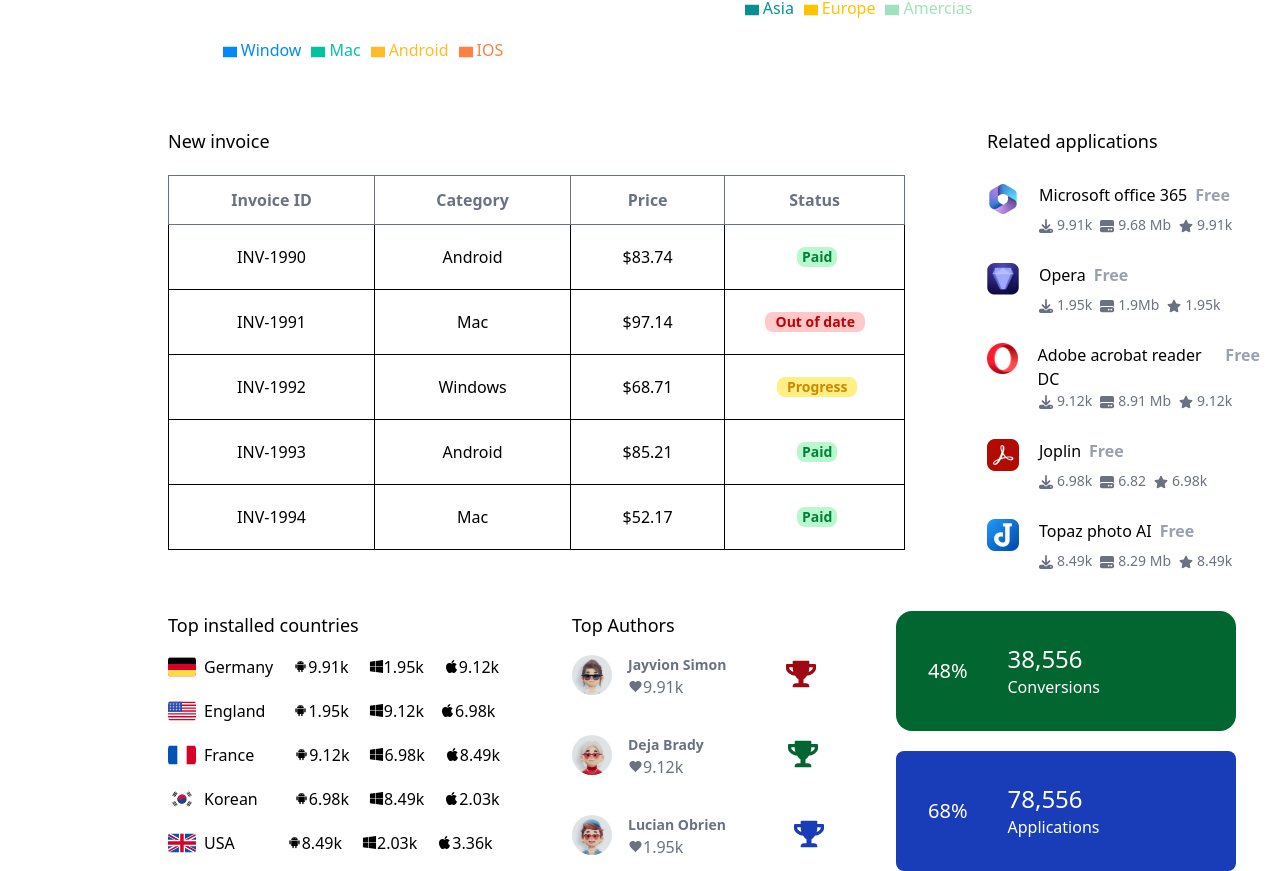
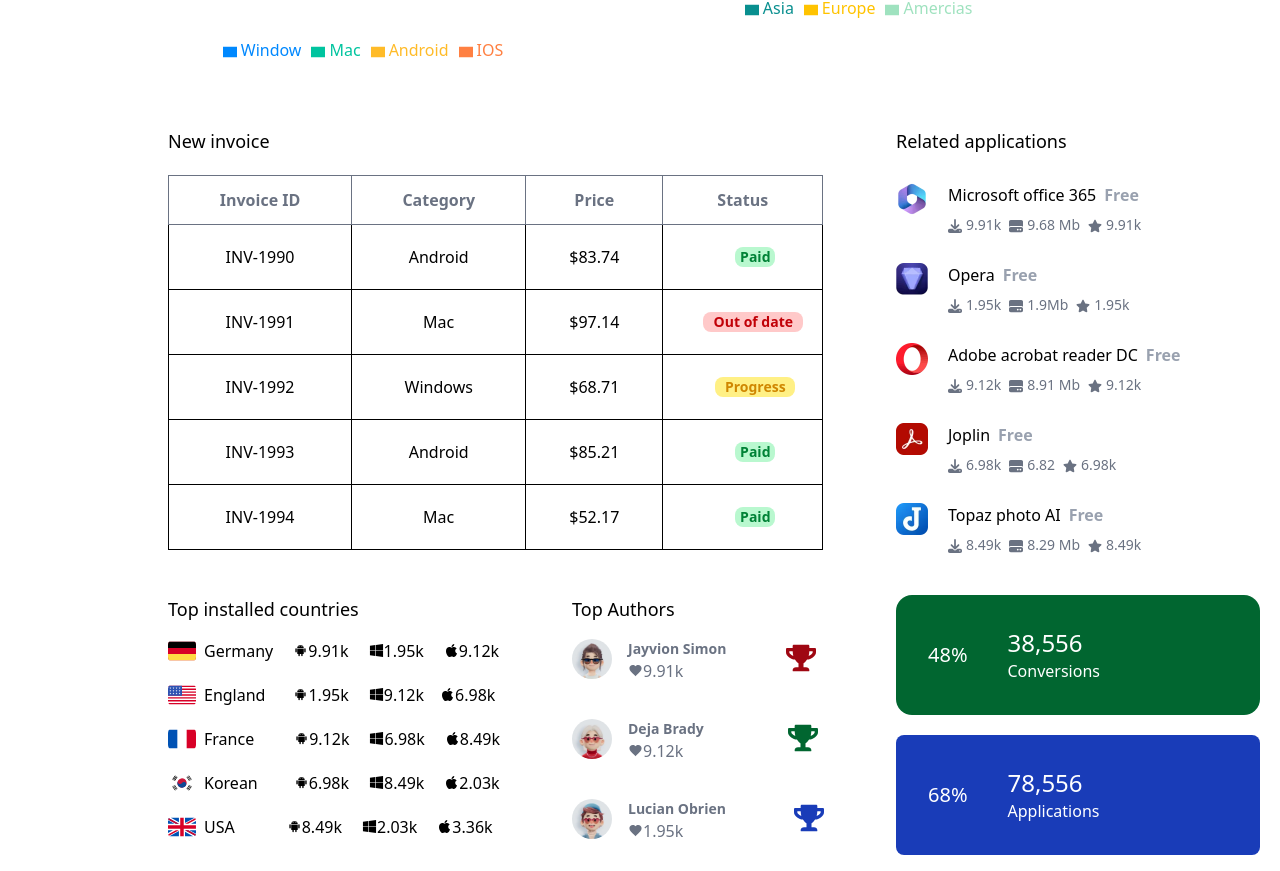
Before and after one commit to VincentRanger/Minimal, a React (Vite) app: page /dashboard/app in a window 1280 px wide. Shown: the part 813-1684 px from the top of the page. Built offline with nearby package versions, Linux system fonts and the light colour scheme; sample sign-in values are in the browser's storage.

Commit message:
smallchange

```diff
--- a/src/components/Aap.jsx
+++ b/src/components/Aap.jsx
@@ -141,8 +141,8 @@ if(loading){
 </div>
      </div>
 
-      <div className="mt-15 grid grid-cols-4">
-        <div className="col-span-3 ">
+      <div className="mt-15 grid grid-cols-3">
+        <div className="col-span-2 ">
           <h1 className="font-medium text-lg mb-5">New invoice</h1>
           <table className={`text-center w-200 border ${open ? 'w-[75%]':'w-[90%]'}`}>
             <thead className="text-gray-500 border">
@@ -189,7 +189,7 @@ if(loading){
         </div>
         <div className="col-span-1">
           <h1 className="font-medium text-lg mb-5">Related applications</h1>
-          <div className="mt-7">
+          <div className="mt-7 w-full">
             <div className="flex">
               <div>
                 <img src={m} className="w-8" />
@@ -386,14 +386,14 @@ if(loading){
         </div>
 
         <div className=" col-span-1">
-          <div className="bg-green-800 h-30 w-85 mb-5 rounded-2xl flex px-3 py-2 items-center">
+          <div className="bg-green-800 h-30 w-full mb-5 rounded-2xl flex px-3 py-2 items-center">
             <h1 className="text-xl text-white font-medium ms-5">48%</h1>
             <div className="ms-10">
               <h1 className="text-2xl text-white font-medium">38,556</h1>
               <h1 className="text-white font-medium">Conversions</h1>
             </div>
           </div>
-          <div className="bg-blue-800 h-30 w-85 rounded-lg flex px-3 py-2 items-center">
+          <div className="bg-blue-800 h-30 w-full rounded-lg flex px-3 py-2 items-center">
             <h1 className="text-xl text-white font-medium ms-5">68%</h1>
             <div className="ms-10">
               <h1 className="text-2xl text-white font-medium">78,556</h1>
```
